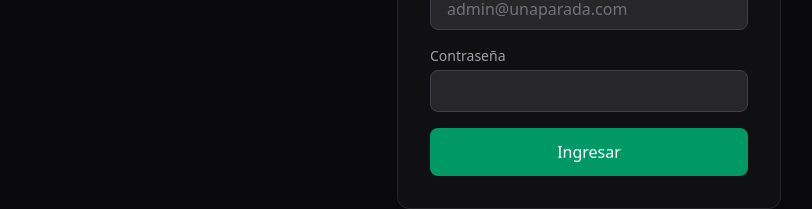
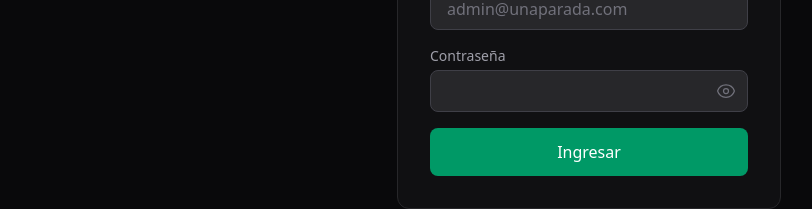
Before and after one commit to castrosergio1008/UnaParadaEnLasEscrituras, a Next.js app: page /admin/login in a window 1280 px wide. Shown: the part 279-488 px from the top of the page, without its empty margins (51-863 px from the left). Built offline with nearby package versions, Linux system fonts and the light colour scheme.

Commit message:
Add show/hide password toggle on login form

```diff
--- a/src/app/admin/login/page.tsx
+++ b/src/app/admin/login/page.tsx
@@ -8,6 +8,7 @@
   const router = useRouter()
   const [email, setEmail] = useState("")
   const [password, setPassword] = useState("")
+  const [showPassword, setShowPassword] = useState(false)
   const [error, setError] = useState("")
   const [loading, setLoading] = useState(false)
 
@@ -52,13 +53,32 @@
           </div>
           <div>
             <label className="block text-sm text-zinc-400 mb-1">Contraseña</label>
-            <input
-              type="password"
-              value={password}
-              onChange={(e) => setPassword(e.target.value)}
-              required
-              className="w-full px-4 py-2 rounded-lg bg-zinc-800 border border-zinc-700 text-white placeholder:text-zinc-500 focus:outline-none focus:ring-2 focus:ring-emerald-500"
-            />
+            <div className="relative">
+              <input
+                type={showPassword ? "text" : "password"}
+                value={password}
+                onChange={(e) => setPassword(e.target.value)}
+                required
+                className="w-full px-4 py-2 pr-10 rounded-lg bg-zinc-800 border border-zinc-700 text-white placeholder:text-zinc-500 focus:outline-none focus:ring-2 focus:ring-emerald-500"
+              />
+              <button
+                type="button"
+                onClick={() => setShowPassword(!showPassword)}
+                className="absolute right-2 top-1/2 -translate-y-1/2 p-1 text-zinc-500 hover:text-zinc-300 transition-colors"
+                aria-label={showPassword ? "Ocultar contraseña" : "Mostrar contraseña"}
+              >
+                {showPassword ? (
+                  <svg className="w-5 h-5" fill="none" viewBox="0 0 24 24" stroke="currentColor" strokeWidth={1.5}>
+                    <path strokeLinecap="round" strokeLinejoin="round" d="M3.98 8.223A10.477 10.477 0 001.934 12C3.226 16.338 7.244 19.5 12 19.5c.993 0 1.953-.138 2.863-.395M6.228 6.228A10.45 10.45 0 0112 4.5c4.756 0 8.773 3.162 10.065 7.498a10.523 10.523 0 01-4.293 5.774M6.228 6.228L3 3m3.228 3.228l3.65 3.65m7.894 7.894L21 21m-3.228-3.228l-3.65-3.65m0 0a3 3 0 10-4.243-4.243m4.242 4.242L9.88 9.88" />
+                  </svg>
+                ) : (
+                  <svg className="w-5 h-5" fill="none" viewBox="0 0 24 24" stroke="currentColor" strokeWidth={1.5}>
+                    <path strokeLinecap="round" strokeLinejoin="round" d="M2.036 12.322a1.012 1.012 0 010-.639C3.423 7.51 7.36 4.5 12 4.5c4.638 0 8.573 3.007 9.963 7.178.07.207.07.431 0 .639C20.577 16.49 16.64 19.5 12 19.5c-4.638 0-8.573-3.007-9.963-7.178z" />
+                    <path strokeLinecap="round" strokeLinejoin="round" d="M15 12a3 3 0 11-6 0 3 3 0 016 0z" />
+                  </svg>
+                )}
+              </button>
+            </div>
           </div>
           {error && <p className="text-red-400 text-sm">{error}</p>}
           <button
```
